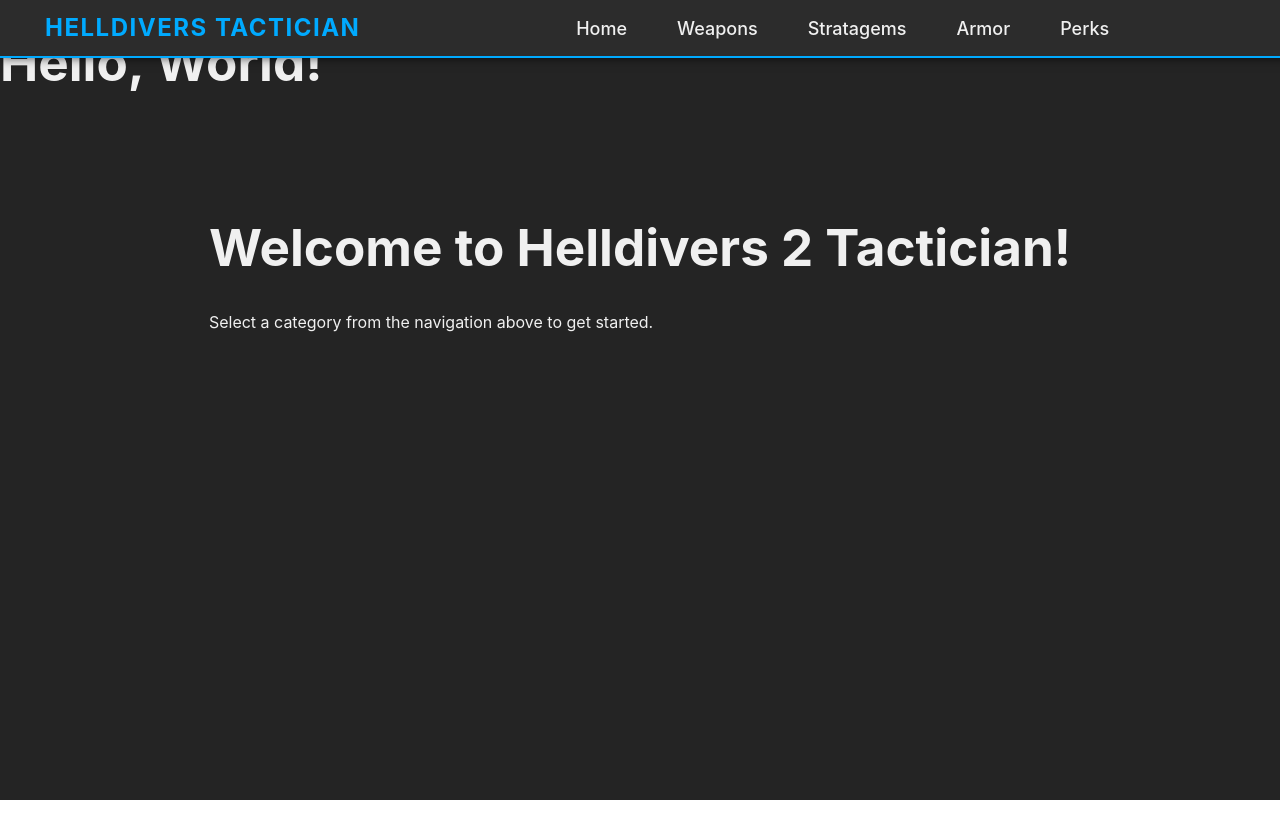
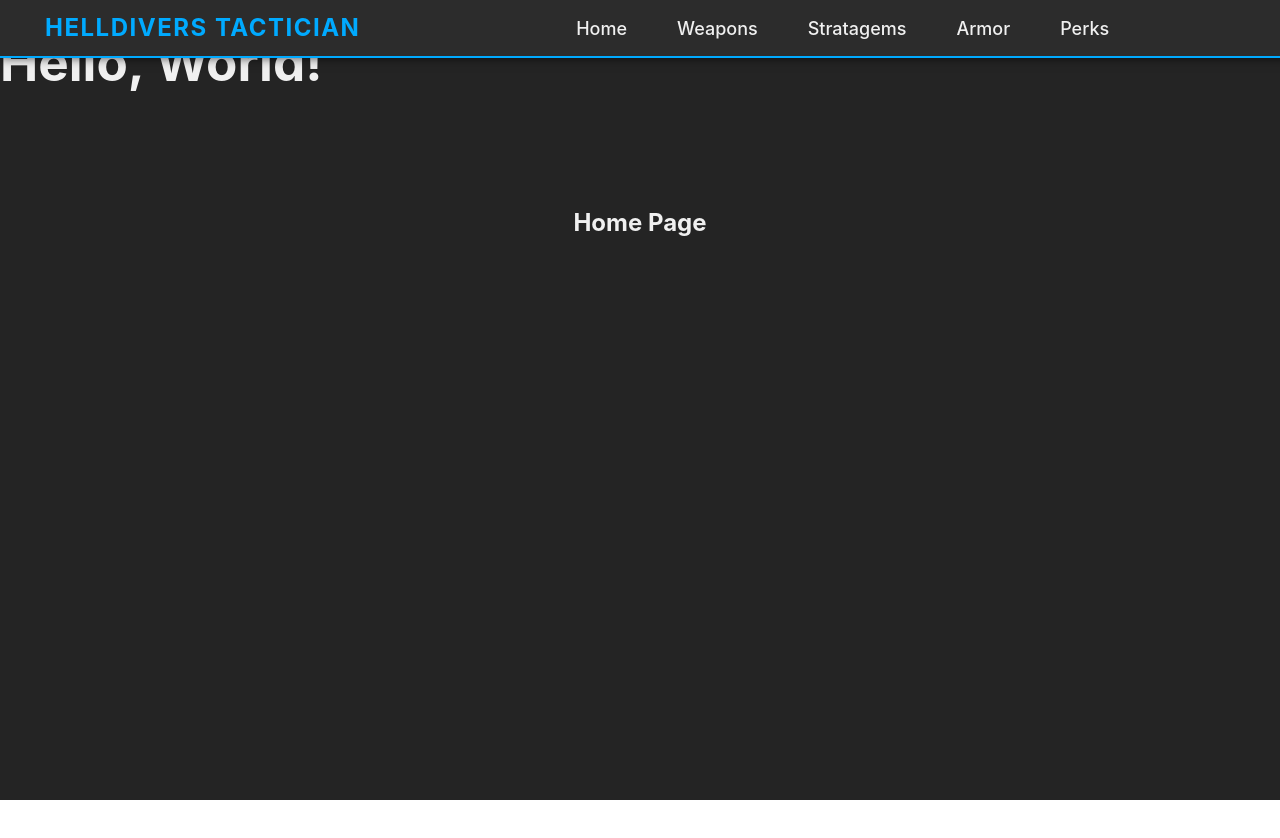
Before and after one commit to abarkera4/helldivers-tactician, a React (Vite) app: page /helldivers-tactician/ in a window 1280 px wide. Shown: the top 838 px of the page. Built offline with nearby package versions, Linux system fonts and the light colour scheme.

Commit message:
Router Test

```diff
--- a/src/App.jsx
+++ b/src/App.jsx
@@ -9,6 +9,7 @@
 import PerksPage from "./pages/PerksPage";
 import Navbar from "./components/Navbar";
 import "./App.css"; // Global styles
+import { Http2ServerRequest } from "http2";
 
 function App() {
   return (
@@ -18,7 +19,7 @@
         <Navbar />
         <main>
           <Routes>
-            <Route path="/" element={<HomePage />} />
+            <Route path="/" element={<h2>Home Page</h2>} />
             <Route path="/weapons" element={<WeaponsPage />} />
             <Route path="/weapon/:id" element={<WeaponDetail />} />
             <Route path="/stratagems" element={<StratagemsPage />} />
```
